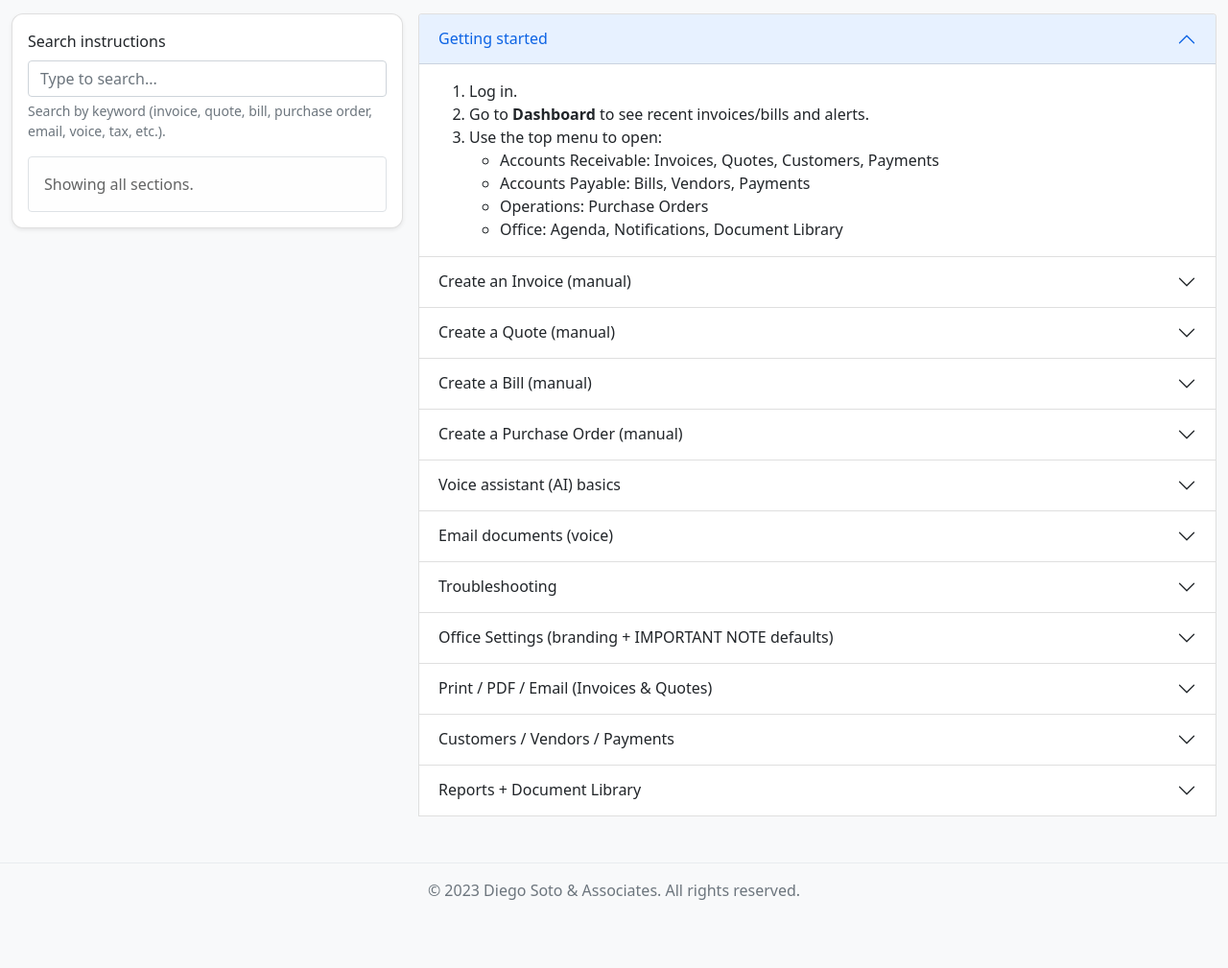
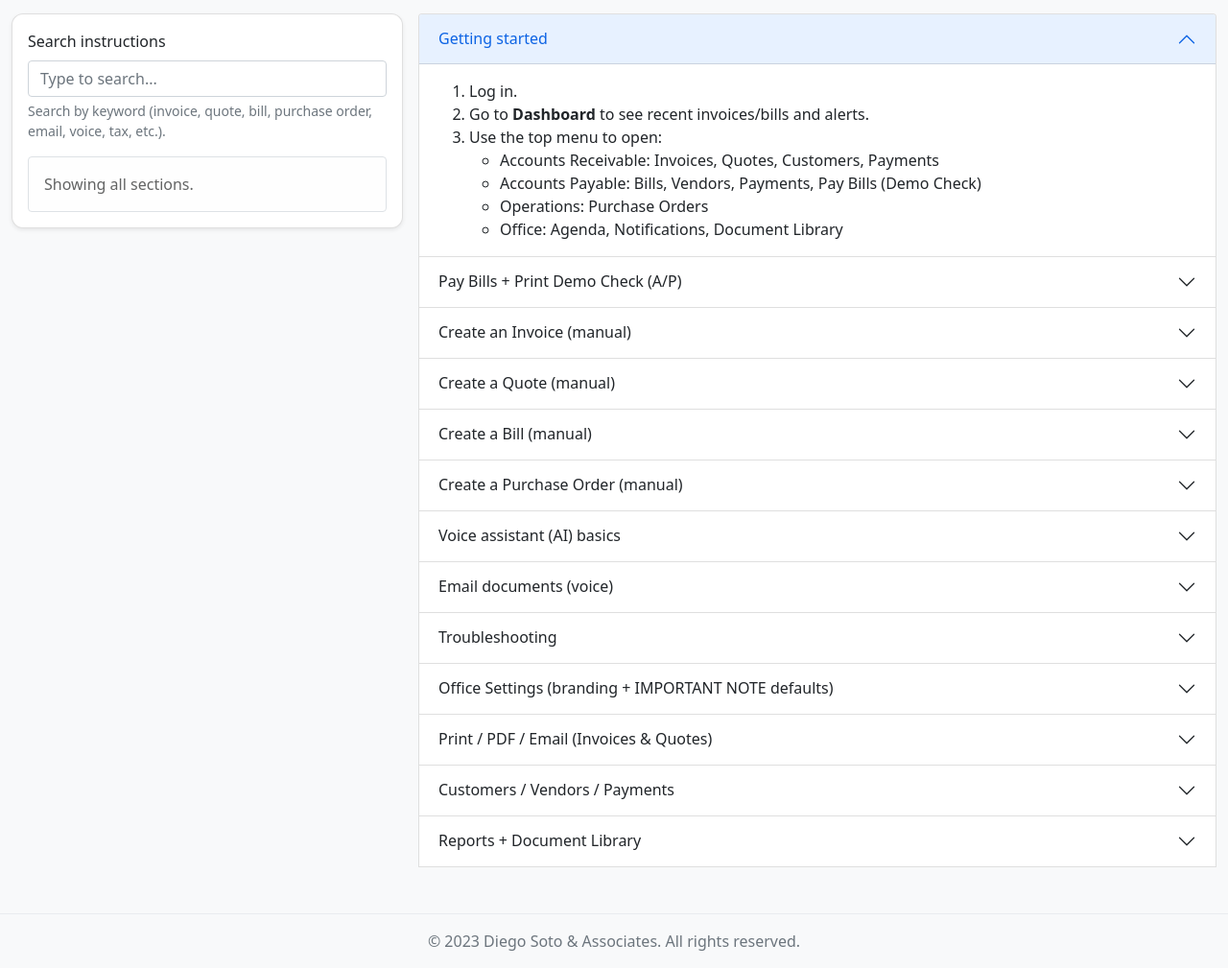
Before and after one commit to alexispinzongalindo/DIEGO_SOTO, a Flask app: page /office/instructions in a window 1280 px wide. Shown: the part 218-1227 px from the top of the page at 96% size. Before the commit the page ends 1156 px from the top, so only its background shows below. Run offline with Flask 3, Linux system fonts and the light colour scheme; a user stored in the database is signed in; data that the repository does not hold is empty.

Commit message:
Docs: landing page + manual for demo check printing

```diff
--- a/app/templates/office/instructions.html
+++ b/app/templates/office/instructions.html
@@ -42,7 +42,7 @@
                                 <li>Use the top menu to open:
                                     <ul class="mb-0">
                                         <li>Accounts Receivable: Invoices, Quotes, Customers, Payments</li>
-                                        <li>Accounts Payable: Bills, Vendors, Payments</li>
+                                        <li>Accounts Payable: Bills, Vendors, Payments, Pay Bills (Demo Check)</li>
                                         <li>Operations: Purchase Orders</li>
                                         <li>Office: Agenda, Notifications, Document Library</li>
                                     </ul>
@@ -56,12 +56,75 @@
                                 <li>Usa el menú superior para abrir:
                                     <ul class="mb-0">
                                         <li>Cuentas por Cobrar: Facturas, Cotizaciones, Clientes, Pagos</li>
-                                        <li>Cuentas por Pagar: Cuentas, Proveedores, Pagos</li>
+                                        <li>Cuentas por Pagar: Cuentas, Proveedores, Pagos, Pay Bills (Demo Check)</li>
                                         <li>Operaciones: Órdenes de Compra</li>
                                         <li>Oficina: Agenda, Notificaciones, Biblioteca de Documentos</li>
                                     </ul>
                                 </li>
                             </ol>
+                        </div>
+                    </div>
+                </div>
+            </div>
+
+            <div class="accordion-item" data-instructions-item>
+                <h2 class="accordion-header" id="ins-heading-13">
+                    <button class="accordion-button collapsed" type="button" data-bs-toggle="collapse" data-bs-target="#ins-collapse-13" aria-expanded="false" aria-controls="ins-collapse-13">
+                        <span data-lang="en">Pay Bills + Print Demo Check (A/P)</span>
+                        <span data-lang="es">Pagar Cuentas + Imprimir Cheque de Demostración (C/P)</span>
+                    </button>
+                </h2>
+                <div id="ins-collapse-13" class="accordion-collapse collapse" aria-labelledby="ins-heading-13" data-bs-parent="#instructionsAccordion">
+                    <div class="accordion-body">
+                        <div data-lang="en">
+                            <ol>
+                                <li>Go to <strong>Accounts Payable → Pay Bills (Demo Check)</strong>.</li>
+                                <li>Select a <strong>Vendor</strong> to load their open bills.</li>
+                                <li>Check the bills you want to pay and enter the <strong>Pay Amount</strong> for each bill.</li>
+                                <li>Optional: enter <strong>Payment Date</strong>, <strong>Check #</strong>, and <strong>Memo</strong>.</li>
+                                <li>Click <strong>Generate Demo Voucher Check PDF</strong>.</li>
+                                <li>The system will:
+                                    <ul>
+                                        <li>Record payments (one payment per selected bill).</li>
+                                        <li>Update bill status (Open / Partial / Paid).</li>
+                                        <li>Open the generated <strong>PDF</strong> in the browser for printing.</li>
+                                    </ul>
+                                </li>
+                            </ol>
+                            <div class="fw-semibold">Where to view/print the check PDF later</div>
+                            <ul class="mb-0">
+                                <li><strong>Vendor</strong>: Accounts Payable → Vendors → open the vendor → Payments table → <strong>Check PDF</strong> column.</li>
+                                <li><strong>Bill</strong>: Open the bill → Payments table → <strong>Check PDF</strong> column.</li>
+                                <li><strong>Payments list</strong>: Accounts Payable → Payments → <strong>Check PDF</strong> column.</li>
+                            </ul>
+                            <div class="alert alert-warning mt-3 mb-0" role="alert">
+                                Demo checks are <strong>not valid for deposit</strong> (no bank/MICR printed). Use this for process demos and printing alignment tests.
+                            </div>
+                        </div>
+                        <div data-lang="es">
+                            <ol>
+                                <li>Ve a <strong>Accounts Payable → Pay Bills (Demo Check)</strong>.</li>
+                                <li>Selecciona un <strong>Vendor</strong> para cargar las cuentas abiertas.</li>
+                                <li>Marca las cuentas que quieres pagar e ingresa el <strong>Pay Amount</strong> para cada cuenta.</li>
+                                <li>Opcional: ingresa <strong>Payment Date</strong>, <strong>Check #</strong> y <strong>Memo</strong>.</li>
+                                <li>Haz clic en <strong>Generate Demo Voucher Check PDF</strong>.</li>
+                                <li>El sistema va a:
+                                    <ul>
+                                        <li>Registrar pagos (un pago por cada cuenta seleccionada).</li>
+                                        <li>Actualizar el estado (Open / Partial / Paid).</li>
+                                        <li>Abrir el <strong>PDF</strong> en el navegador para imprimir.</li>
+                                    </ul>
+                                </li>
+                            </ol>
+                            <div class="fw-semibold">Dónde ver/imprimir el PDF del cheque después</div>
+                            <ul class="mb-0">
+                                <li><strong>Vendor</strong>: Accounts Payable → Vendors → abre el proveedor → tabla de Payments → columna <strong>Check PDF</strong>.</li>
+                                <li><strong>Bill</strong>: Abre la cuenta → tabla de Payments → columna <strong>Check PDF</strong>.</li>
+                                <li><strong>Lista de Payments</strong>: Accounts Payable → Payments → columna <strong>Check PDF</strong>.</li>
+                            </ul>
+                            <div class="alert alert-warning mt-3 mb-0" role="alert">
+                                Los cheques de demostración <strong>no son válidos para depósito</strong> (sin banco/MICR). Úsalos para demos del proceso y pruebas de impresión.
+                            </div>
                         </div>
                     </div>
                 </div>
```
Also changed, not shown: app/templates/landing.html (+10 -0 lines).
